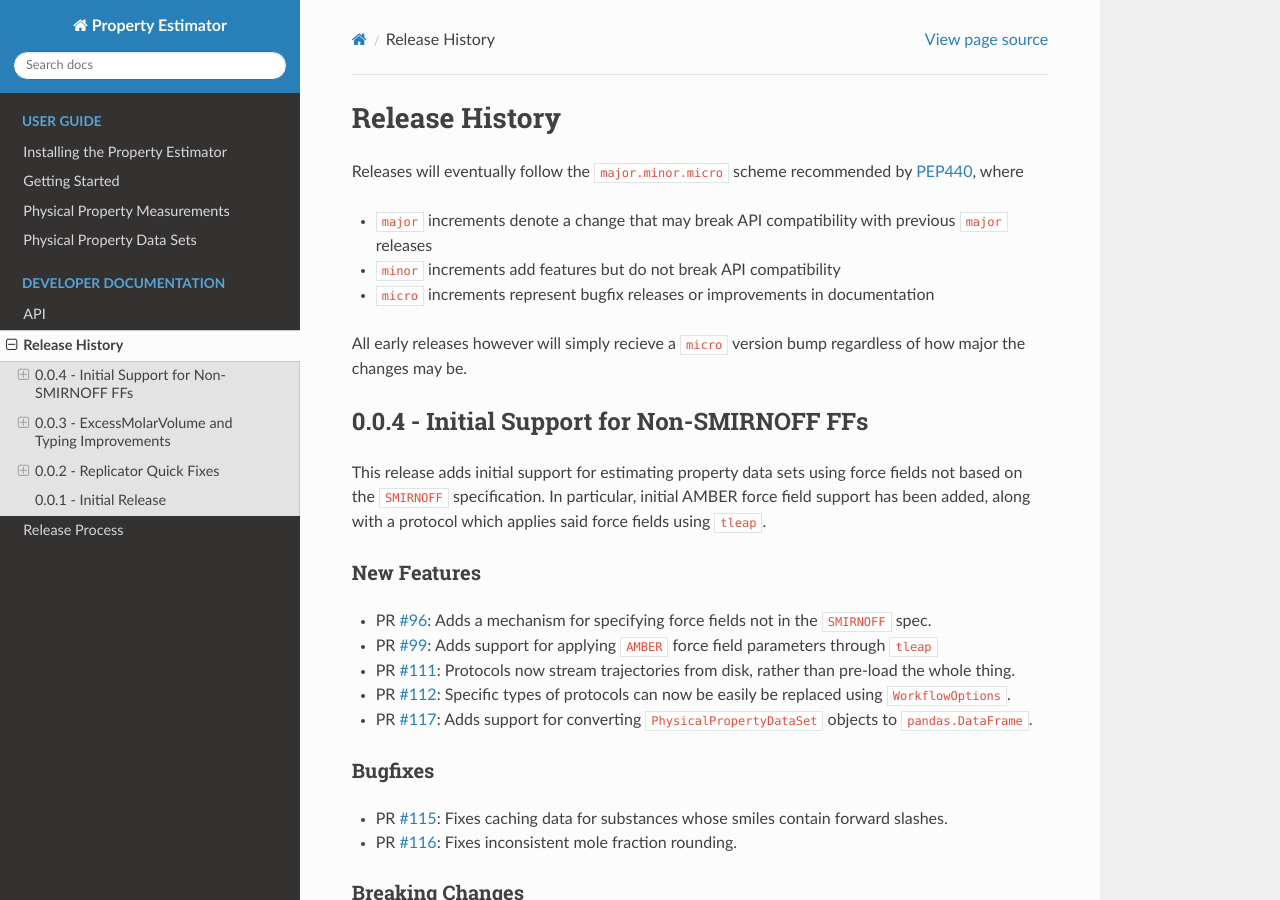
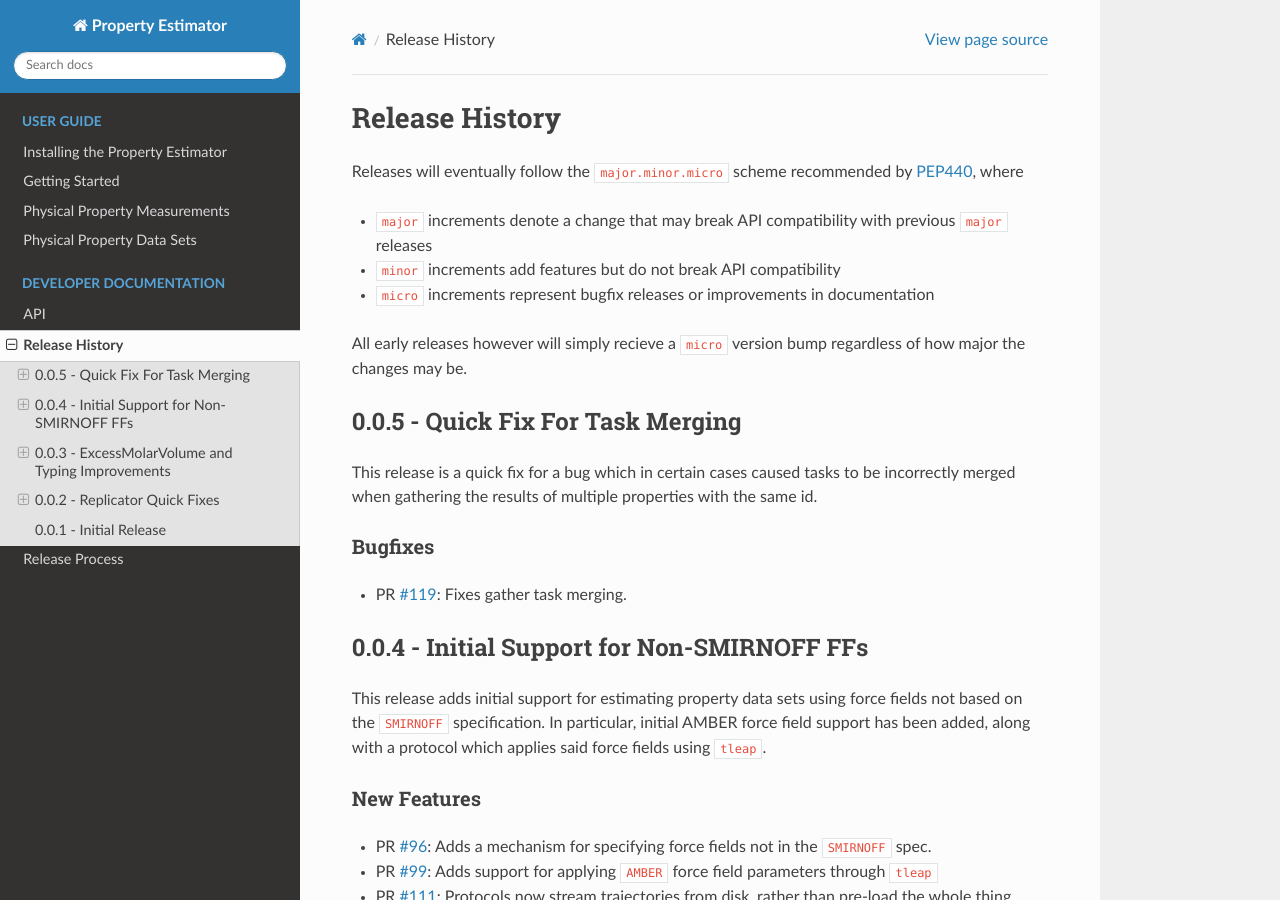
Before and after one commit to openforcefield/openff-evaluator, a Sphinx documentation site: the page built from docs/releasehistory.rst, in a window 1280 px wide and 900 px high. Built offline with Sphinx 7.4.7 and the Read the Docs theme 2.0.0, drawn with Linux system fonts in a browser that asks for light colours.

Commit message:
Update releasehistory.rst

```diff
--- a/docs/releasehistory.rst
+++ b/docs/releasehistory.rst
@@ -10,6 +10,18 @@ Releases will eventually follow the ``major.minor.micro`` scheme recommended by
 
 All early releases however will simply recieve a ``micro`` version bump regardless of
 how major the changes may be.
+
+0.0.5 - Quick Fix For Task Merging
+----------------------------------
+
+This release is a quick fix for a bug which in certain cases caused tasks to be incorrectly merged
+when gathering the results of multiple properties with the same id.
+
+Bugfixes
+""""""""
+
+* PR `#119 <https://github.com/openforcefield/propertyestimator/pull/119>`_: Fixes gather task merging.
+
 
 0.0.4 - Initial Support for Non-SMIRNOFF FFs
 --------------------------------------------
```
